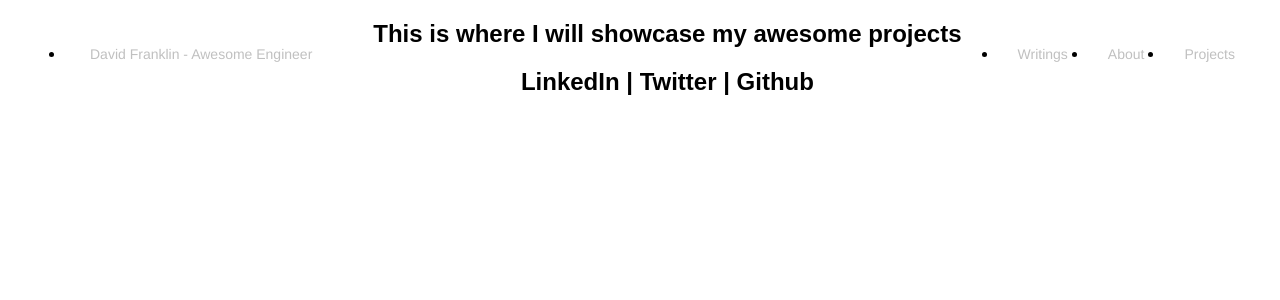
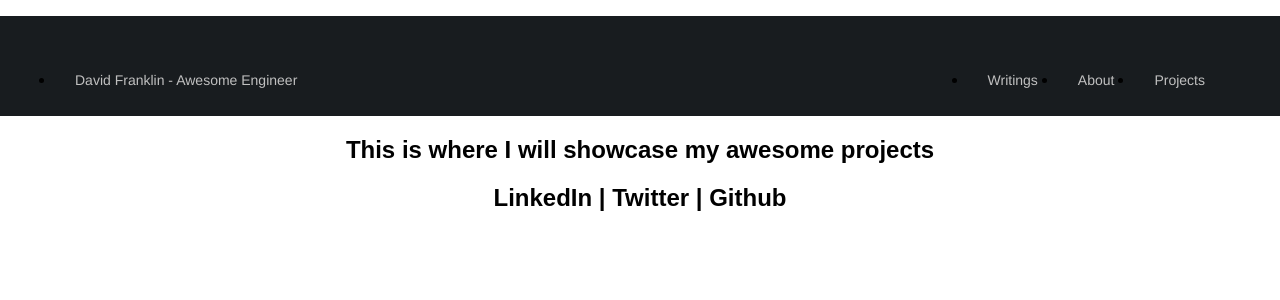
Before and after one commit to dave5801/Portfolio, a React (Create React App) app in the folder portfolio-site/: page /projects in a window 1280 px wide. Shown: the top 300 px of the page. Built offline with nearby package versions, Linux system fonts and the light colour scheme.

Commit message:
navbar improving

```diff
--- a/portfolio-site/src/scenes/home/navigation/navbar.css
+++ b/portfolio-site/src/scenes/home/navigation/navbar.css
@@ -1,15 +1,16 @@
-.Navbar{
+.Navbar-elements{
     background-color: #181c1f;
     text-decoration: none;
+    padding: 50px;
 }
 
-.floatleft {
-    padding: 25px;
+.Nav-left {
+    padding: 5px;
     float:left;
 }
 
-.floatleft li a {
-    padding: 25px;
+.Nav-left li a {
+    padding: 20px;
     font-size: 14px;
     font-family: Helvetica;
     font-weight: lighter;
@@ -17,13 +18,13 @@
     text-decoration: none;
 }
 
-.floatright {
+.Nav-right {
     display: flex;
-    padding: 25px;
+    padding: 5px;
     float:right;
 }
 
-.floatright li a{
+.Nav-right li a{
     padding: 20px;
     font-size: 14px;
     font-family: Helvetica;
--- a/portfolio-site/src/scenes/home/navigation/navbar.js
+++ b/portfolio-site/src/scenes/home/navigation/navbar.js
@@ -13,12 +13,12 @@ class Navbar extends Component {
         <div className="Router-Main">
           <div className="Navbar">
             <ul className="Navbar-elements">
-              <div className="floatleft">
+              <div className="Nav-left">
                 <li>
                   <Link to="/">David Franklin - Awesome Engineer</Link>
                 </li>
               </div>
-              <div className="floatright">
+              <div className="Nav-right">
                 <li>
                   <Link to="/writings">Writings</Link>
                 </li>
```
